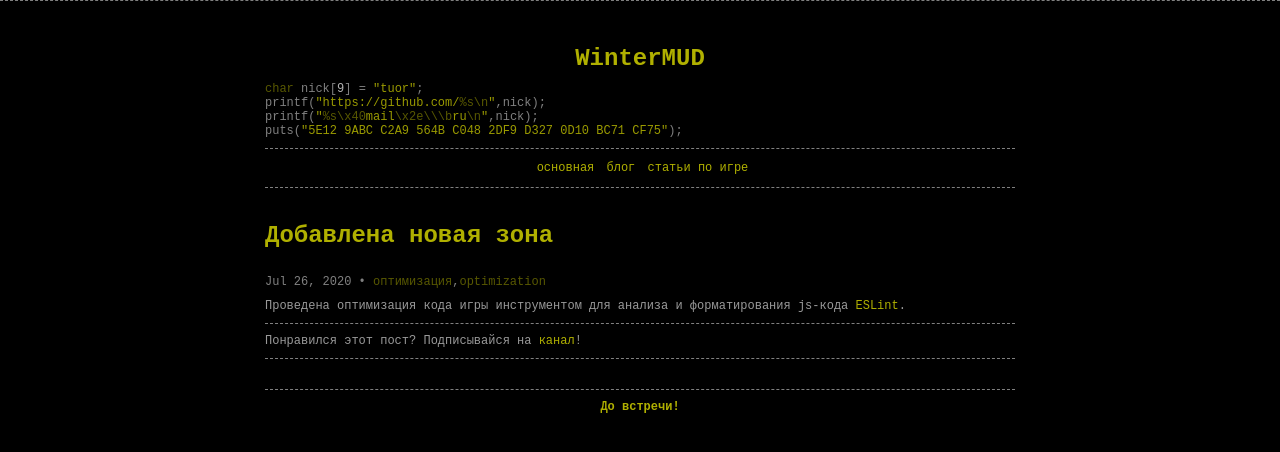
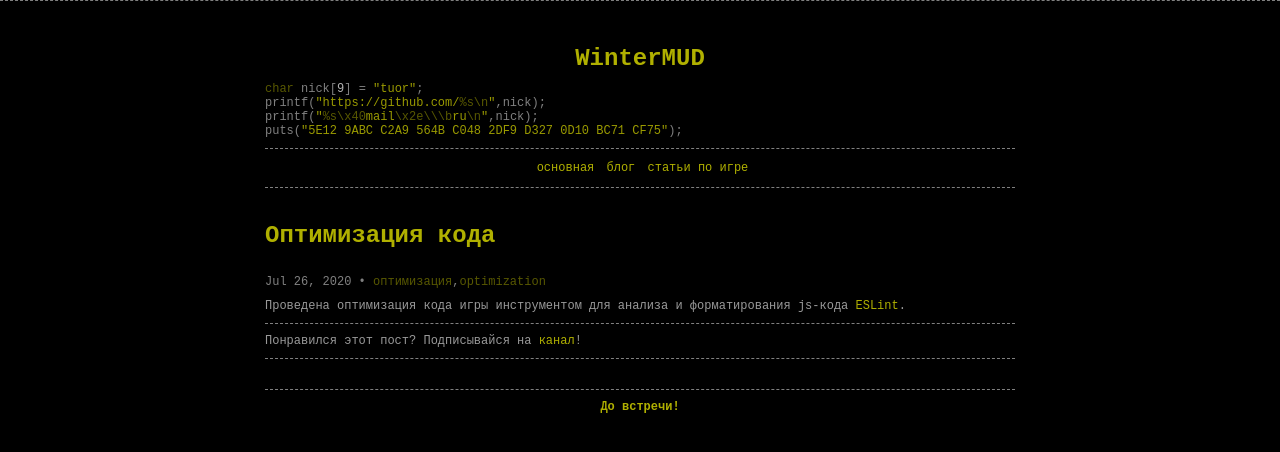
Before and after one commit to WinterMUD/wintermud.github.io, a Jekyll site: the page built from _posts/2020/2020-07-26-optimization.md, in a window 1280 px wide. Shown: the top 452 px of the page. Built offline with Jekyll 4.4.1, drawn with Linux system fonts in a browser that asks for light colours; comment, search, counter and statistics services are not loaded.

Commit message:
Update 2020-07-26-optimization.md

```diff
--- a/_posts/2020/2020-07-26-optimization.md
+++ b/_posts/2020/2020-07-26-optimization.md
@@ -1,7 +1,7 @@
 ---
 layout: post
 comments: true
-title:	"Добавлена новая зона"
+title:	"Оптимизация кода"
 date:	2020-07-26 15:00:00
 categories:
     - blog
```
